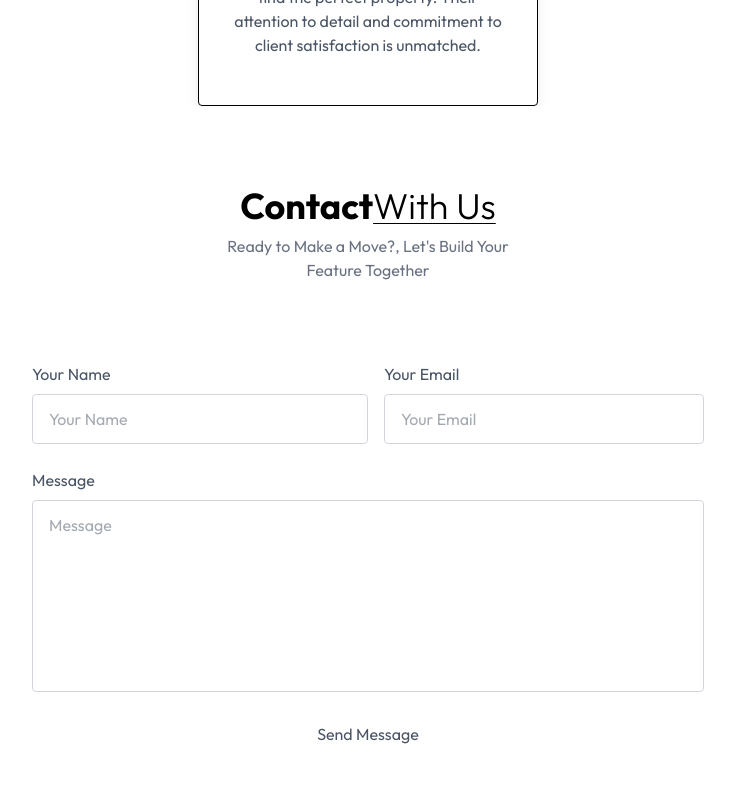
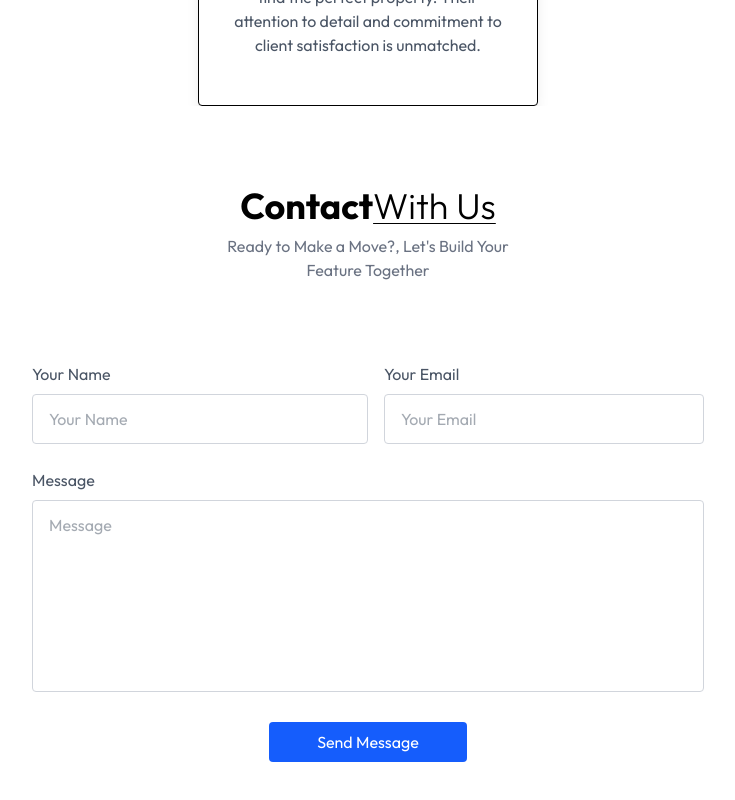
Before and after one commit to AbdullahiAbdulganiyu/Real-Estate, a React (Vite) app: page / in a window 1280 px wide. Shown: the part 3367-4167 px from the top of the page, without its empty margins (272-1007 px from the left). Built offline with nearby package versions, Linux system fonts and the light colour scheme.

Commit message:
adding some classes to nicely format the button

```diff
--- a/src/components/Contact.jsx
+++ b/src/components/Contact.jsx
@@ -48,7 +48,9 @@ const Contact = () => {
             required
           ></textarea>
         </div>
-        <button>Send Message</button>
+        <button className="bg-blue-600 text-white py-2 px-12 mb-10 rounded">
+          Send Message
+        </button>
       </form>
     </div>
   );
```
